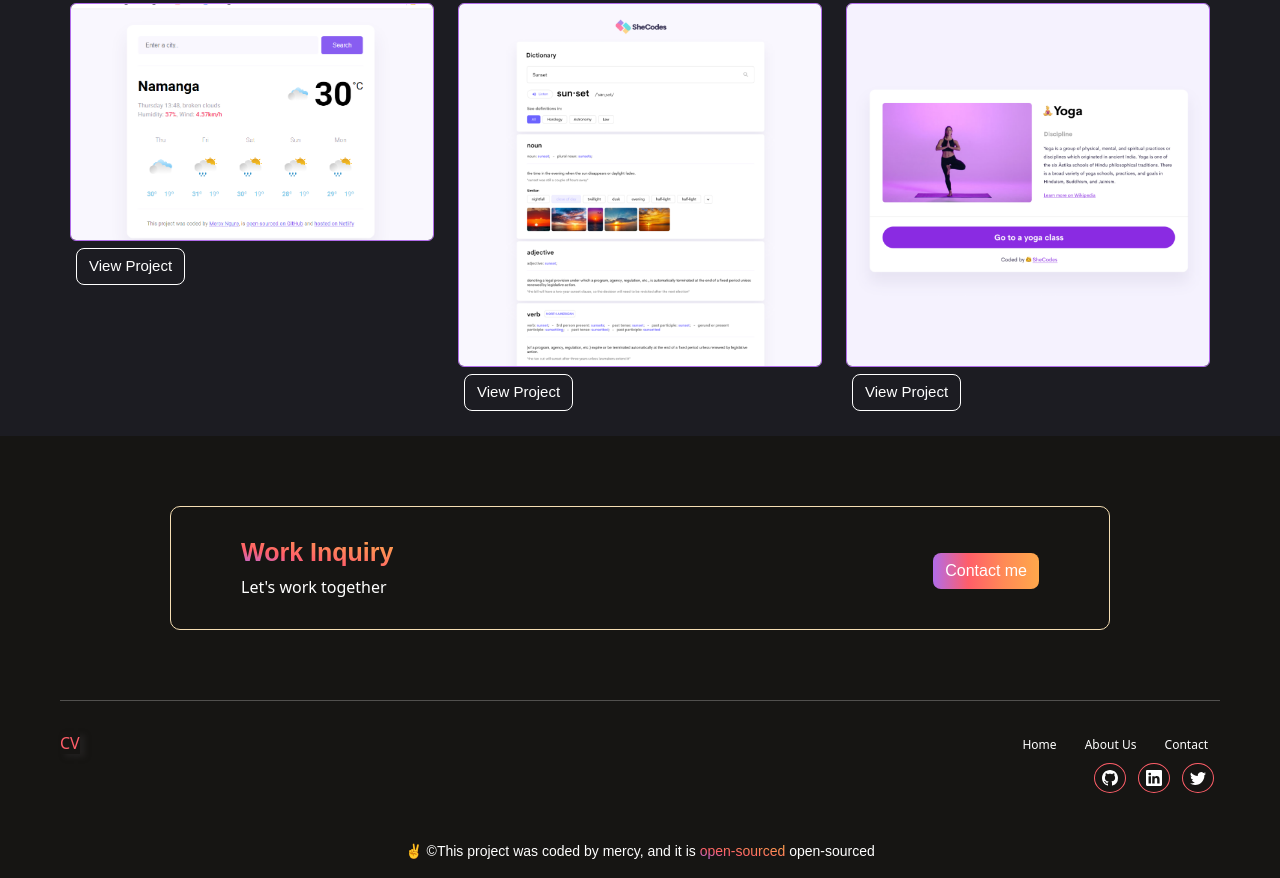
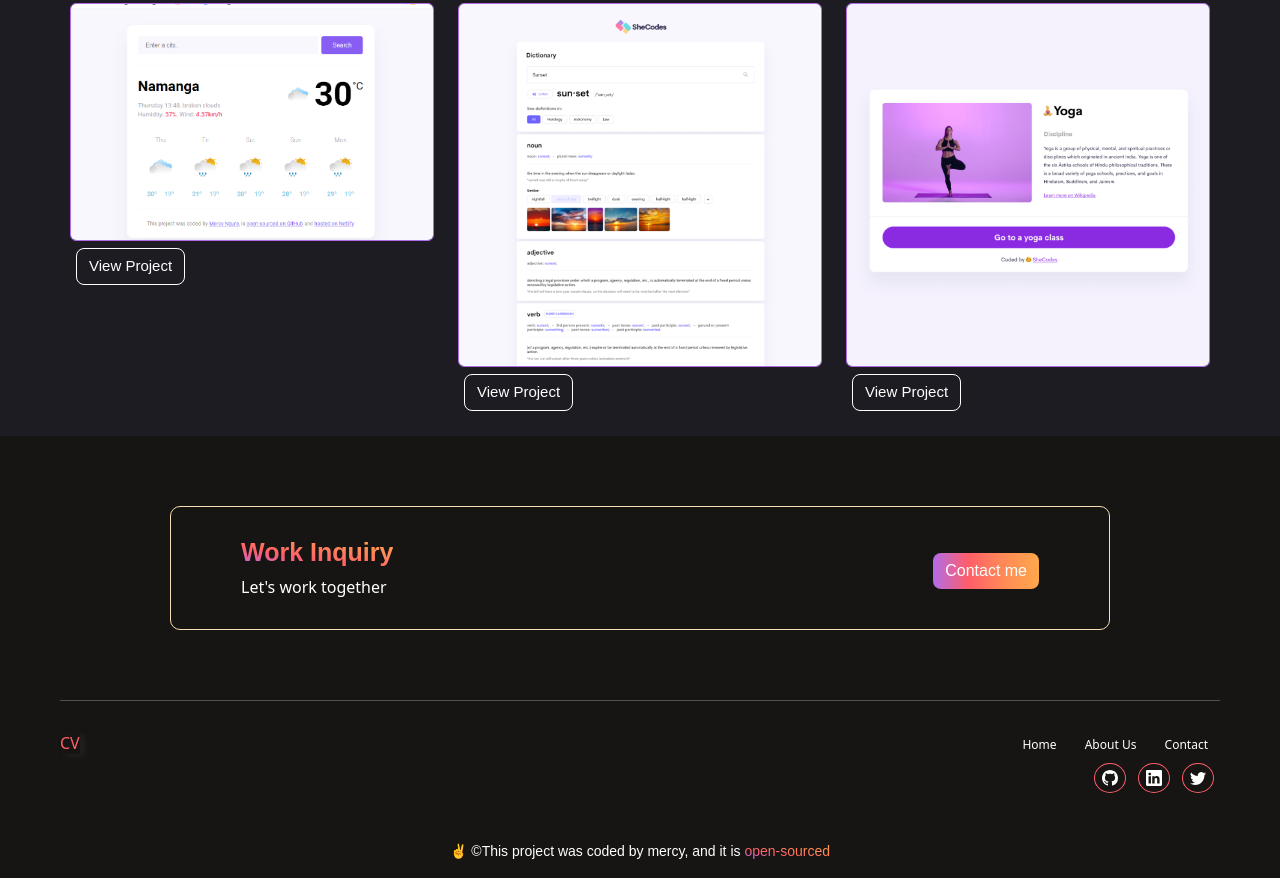
Before and after one commit to mercyngure/responsive-portolio, a plain HTML site: page index.html in a window 1280 px wide. Shown: the part 686-1564 px from the top of the page. Drawn offline with nearby package versions, Linux system fonts and the light colour scheme; a web font is replaced by a local one.

Commit message:
updated html

```diff
--- a/index.html
+++ b/index.html
@@ -133,7 +133,7 @@
 
     <p class="text-center mt-5 owner">
         ✌️ ©This project was coded by mercy, and it is <a href="https://github.com/mercyngure/responsive-portolio">open-sourced</a>
-            open-sourced
+
         </a>
     </p>
     <script src="app.js"></script>
```
Also changed, not shown: about.html (+1 -1 lines), contact.html (+1 -1 lines), projects.html (+1 -1 lines).
